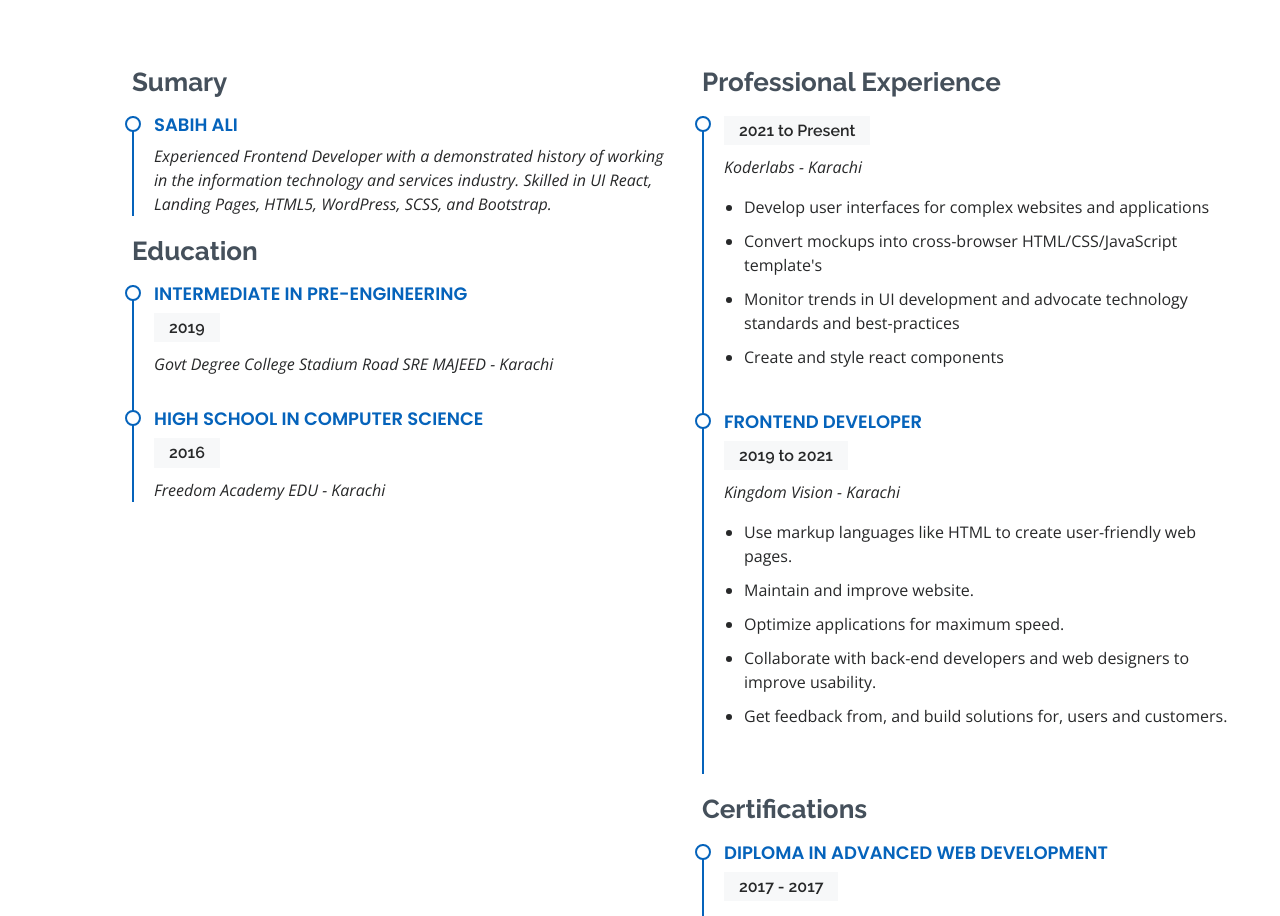
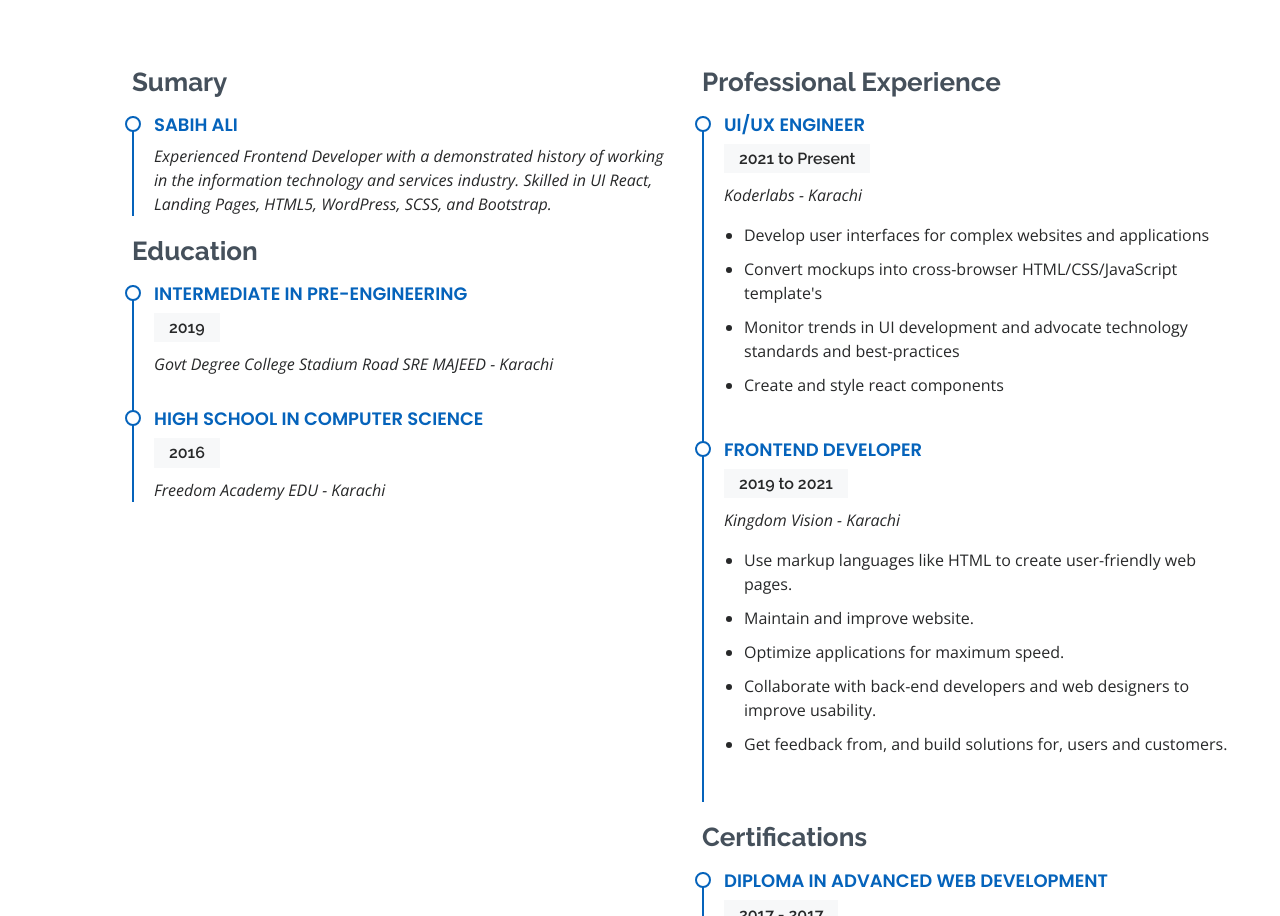
Before and after one commit to Sabih0199/portfolio-showcase, a plain HTML site: page index.html in a window 1280 px wide. Shown: the part 1350-2266 px from the top of the page. Drawn offline with nearby package versions, Linux system fonts and the light colour scheme.

Commit message:
Ui fixes

```diff
--- a/index.html
+++ b/index.html
@@ -179,7 +179,7 @@
           <div class="col-lg-6">
             <h3 class="resume-title">Professional Experience</h3>
             <div class="resume-item">
-              <h4UI/UX Engineer</h4>
+              <h4>UI/UX Engineer</h4>
               <h5>2021 to Present</h5>
               <p><em>Koderlabs - Karachi</em></p>
               <ul>
```
